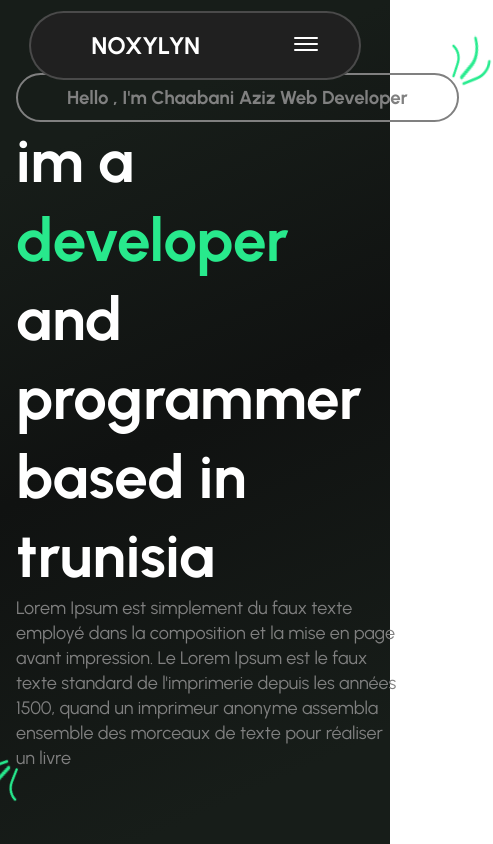
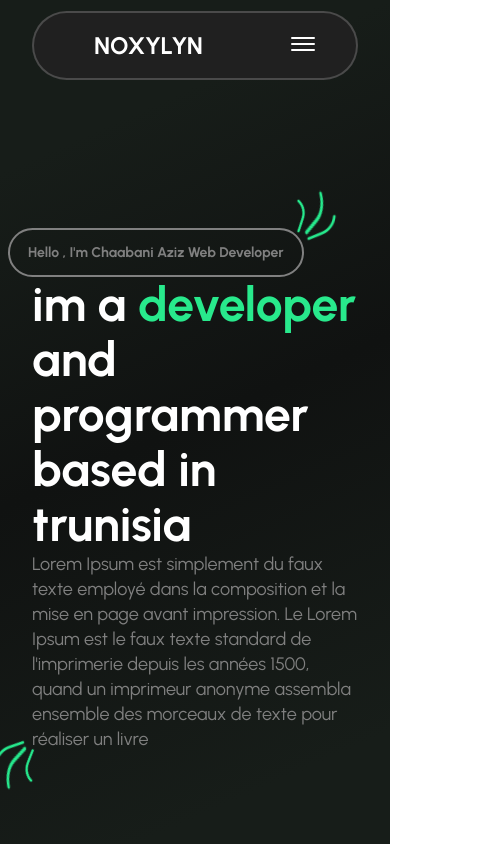
Before and after one commit to Aziz16072004/Portfolio, a React (Create React App) app: page / in a window 390 px wide. Shown: the top 844 px of the page, 493 px wide, since content can reach past the window. Built offline with nearby package versions, Linux system fonts and the light colour scheme.

Commit message:
new version

```diff
--- a/src/App.css
+++ b/src/App.css
@@ -28,7 +28,8 @@ body{
   --standardSize:18px;
 }
 .container{
-  padding: 0 8rem;
+  padding-right: 8rem;
+  padding-left: 8rem;
 
 }
 /* #########start navBar style################ */
@@ -160,10 +161,11 @@ nav {
 .sectionStart {
   line-height: 45px;
 
+  font-size: 15px;
   color: gray;
   border: 2px solid gray;
   border-radius: 50px;
-  padding: 0 49px;
+  padding: 0 48px;
   width: max-content;
   position: relative;
 }
@@ -183,7 +185,7 @@ nav {
 .homeSectionStartIntroduction{
   color: white;
     font-size: 38px;
-    line-height: 79px;
+    line-height: 55px;
     position: relative;
 
 }
@@ -299,9 +301,10 @@ nav {
 .skill h1 ,.services h1{
   font-size: 54px;
   font-weight:normal;
+  text-align: center;
 }
 .skillItem h1{
-
+  text-align: left;
   font-size: 39px;
 }
 .skillsContainer{
@@ -429,6 +432,10 @@ background: linear-gradient(336deg, rgba(23,29,25,1) 11%, rgba(16,18,17,1) 50%,
 .portfolioFeature{
   margin: 40px 0 10px;
   text-align: center;
+  display: flex;
+  justify-content: center;
+  flex-wrap:wrap ;
+  gap: 15px 30px ;
 }
 .portfolioFeature button:hover{
   color: var(--mainGreenColor);
@@ -443,7 +450,7 @@ background: linear-gradient(336deg, rgba(23,29,25,1) 11%, rgba(16,18,17,1) 50%,
   border: none;
   background-color: transparent;
   font-weight: bold;
-  margin: 0 15px;
+
   font-size: 17px;
   cursor: pointer;
   transition: .5s;
@@ -505,7 +512,7 @@ background: linear-gradient(336deg, rgba(23,29,25,1) 11%, rgba(16,18,17,1) 50%,
   padding: 12px 0px;
   margin: 25px 0;}
 .popUp img{
-  width: 650px;
+  width: 95%;
   height: 450px;
 }
 .close{
@@ -561,8 +568,25 @@ background: linear-gradient(336deg, rgba(23,29,25,1) 11%, rgba(16,18,17,1) 50%,
 
 @media only screen and (max-width: 940px) {
   .container {
-    padding: 0 1rem !important;
-}
+    padding-right: 1rem;
+    padding-left: 1rem;}
+
+    .home .sectionStart {
+
+      margin-left: -1.5rem;
+    }
+
+
+    .portfolioImages img {
+      width: 315px;
+      height: 225px;
+      border-radius: 10px;
+  }
+    .sectionStart {
+      padding: 0 18px;
+      font-size: 12px;
+    }
+
 .socialMedia{
   display: none;
 }
@@ -594,11 +618,12 @@ background: linear-gradient(336deg, rgba(23,29,25,1) 11%, rgba(16,18,17,1) 50%,
 }
 @media only screen and (max-width: 1024px) {
   .container{
-    padding: 0 3rem;
+    padding-right: 2rem;
+    padding-left: 2rem;
   }
   .homeSectionStartIntroduction{
-    font-size: 30px ;
-  }
+    font-size: 24px;
+    }
   header .nav-btn {
     position: absolute;
     right: 32px;
@@ -647,10 +672,8 @@ background: linear-gradient(336deg, rgba(23,29,25,1) 11%, rgba(16,18,17,1) 50%,
   .homeBanner{
     width: 90vw;
   }
-  .popUp img {
-    width: 305px;
-    height: 343px;
-  }
+
+
   .nav{
     position: relative;
   }
@@ -676,9 +699,8 @@ background: linear-gradient(336deg, rgba(23,29,25,1) 11%, rgba(16,18,17,1) 50%,
   .skillItem{
     width: 60%;
   }
-  .popUp img {
-    width: 447px;
-    height: 356px;
+  .popUp img{
+    height: 350px;
   }
 
 }
```
